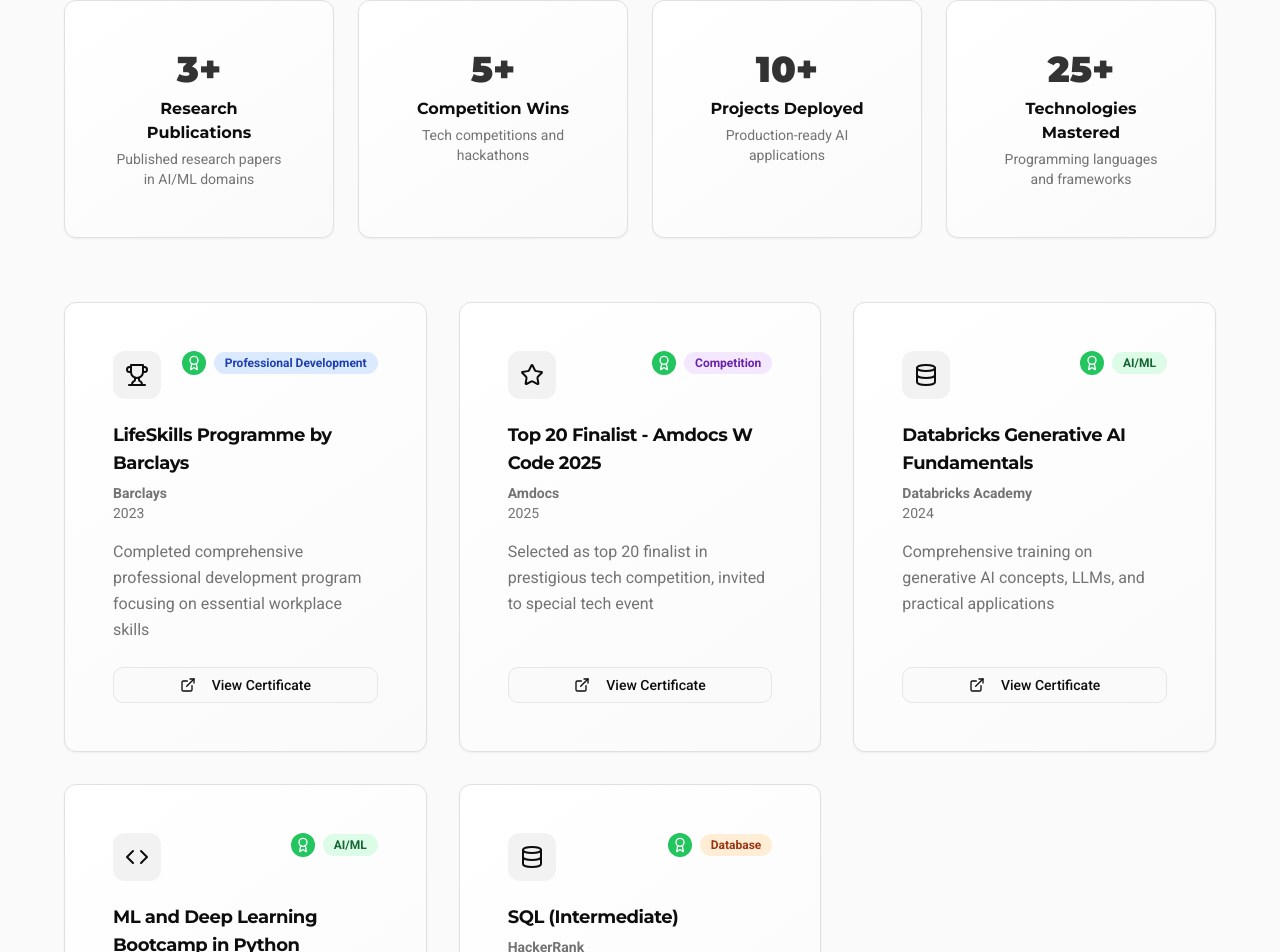
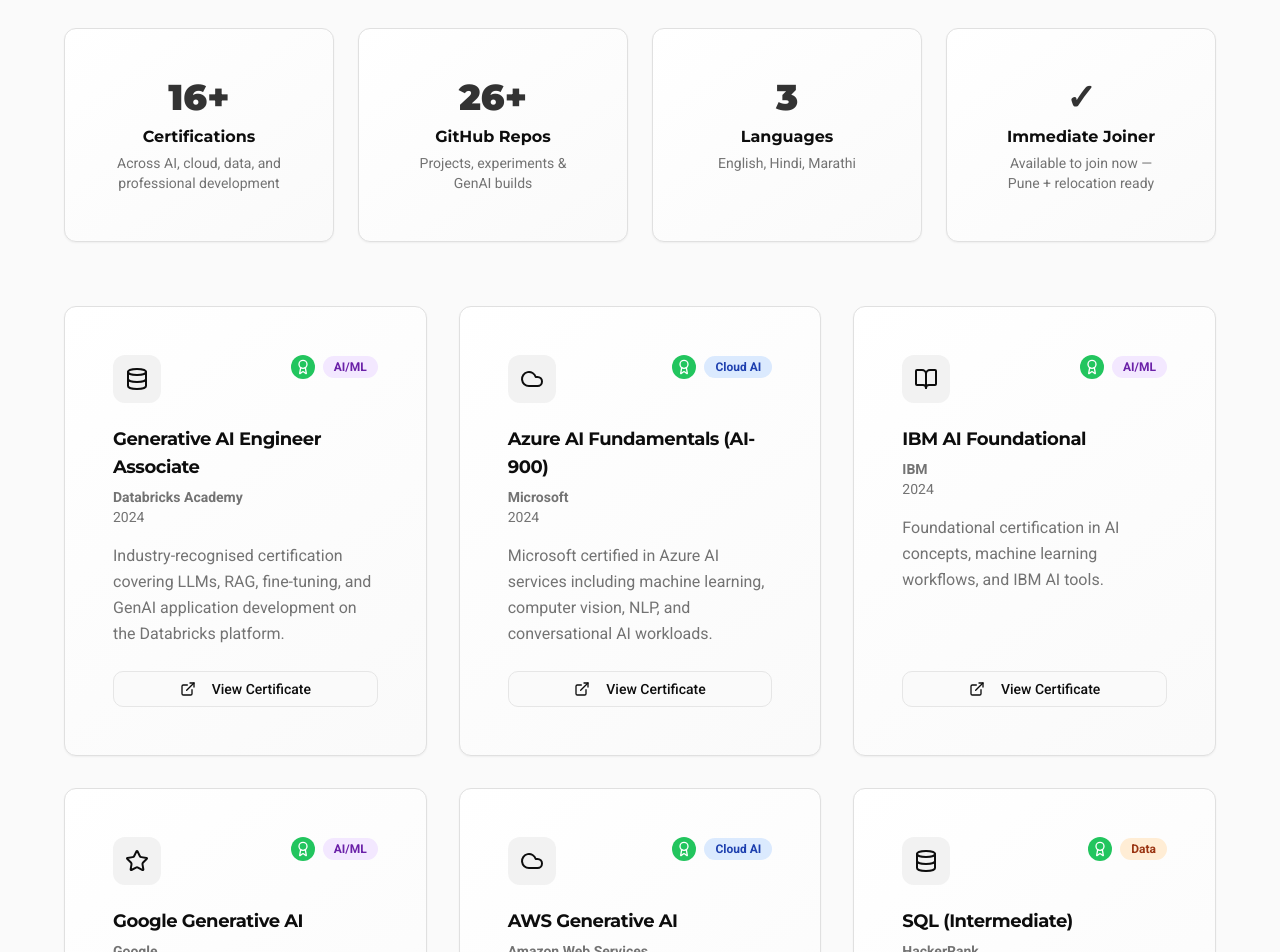
Before and after one commit to Komoleeka9/komoleeka-ai-genesis, a React (Vite) app: page / in a window 1280 px wide. Shown: the part 7958-8910 px from the top of the page. Built offline with nearby package versions, Linux system fonts and the light colour scheme.

Commit message:
Update Certifications.tsx

```diff
--- a/src/components/Certifications.tsx
+++ b/src/components/Certifications.tsx
@@ -1,85 +1,122 @@
 import { Card, CardContent, CardHeader, CardTitle } from "@/components/ui/card";
 import { Badge } from "@/components/ui/badge";
 import { Button } from "@/components/ui/button";
-import { Award, ExternalLink, Trophy, Star, Code, Database } from "lucide-react";
+import { Award, ExternalLink, Trophy, Star, Database, Cloud, Code, BookOpen } from "lucide-react";
 
 export function Certifications() {
   const certifications = [
     {
-      title: "LifeSkills Programme by Barclays",
-      issuer: "Barclays",
-      year: "2023",
-      type: "Professional Development",
-      description: "Completed comprehensive professional development program focusing on essential workplace skills",
-      icon: Trophy,
+      title: "Generative AI Engineer Associate",
+      issuer: "Databricks Academy",
+      year: "2024",
+      type: "AI/ML",
+      description: "Industry-recognised certification covering LLMs, RAG, fine-tuning, and GenAI application development on the Databricks platform.",
+      icon: Database,
       verified: true
     },
     {
-      title: "Top 20 Finalist - Amdocs W Code 2025",
-      issuer: "Amdocs",
-      year: "2025",
-      type: "Competition",
-      description: "Selected as top 20 finalist in prestigious tech competition, invited to special tech event",
+      title: "Azure AI Fundamentals (AI-900)",
+      issuer: "Microsoft",
+      year: "2024",
+      type: "Cloud AI",
+      description: "Microsoft certified in Azure AI services including machine learning, computer vision, NLP, and conversational AI workloads.",
+      icon: Cloud,
+      verified: true
+    },
+    {
+      title: "IBM AI Foundational",
+      issuer: "IBM",
+      year: "2024",
+      type: "AI/ML",
+      description: "Foundational certification in AI concepts, machine learning workflows, and IBM AI tools.",
+      icon: BookOpen,
+      verified: true
+    },
+    {
+      title: "Google Generative AI",
+      issuer: "Google",
+      year: "2024",
+      type: "AI/ML",
+      description: "Google-certified in Generative AI fundamentals, LLM architecture, and responsible AI practices via Google Cloud Skills Boost.",
       icon: Star,
       verified: true
     },
     {
-      title: "Databricks Generative AI Fundamentals",
-      issuer: "Databricks Academy",
+      title: "AWS Generative AI",
+      issuer: "Amazon Web Services",
       year: "2024",
-      type: "AI/ML",
-      description: "Comprehensive training on generative AI concepts, LLMs, and practical applications",
-      icon: Database,
-      verified: true
-    },
-    {
-      title: "ML and Deep Learning Bootcamp in Python",
-      issuer: "Udemy",
-      year: "2023",
-      type: "AI/ML",
-      description: "Intensive bootcamp covering machine learning algorithms and deep learning frameworks",
-      icon: Code,
+      type: "Cloud AI",
+      description: "Certified in AWS GenAI services, prompt engineering on Bedrock, and deploying generative AI workloads on AWS.",
+      icon: Cloud,
       verified: true
     },
     {
       title: "SQL (Intermediate)",
       issuer: "HackerRank",
       year: "2023",
-      type: "Database",
-      description: "Demonstrated proficiency in intermediate SQL concepts and database management",
+      type: "Data",
+      description: "Demonstrated proficiency in intermediate SQL — joins, subqueries, aggregations, and database management.",
       icon: Database,
+      verified: true
+    },
+    {
+      title: "McKinsey Forward Program",
+      issuer: "McKinsey & Company",
+      year: "2024",
+      type: "Professional Development",
+      description: "Completed McKinsey's competitive forward programme developing problem-solving, digital, and leadership skills.",
+      icon: Trophy,
+      verified: true
+    },
+    {
+      title: "Top 20 Finalist — Amdocs W Code 2025",
+      issuer: "Amdocs",
+      year: "2025",
+      type: "Competition",
+      description: "Selected as a Top 20 national finalist in the Amdocs W Code 2025 tech competition with an invite to an exclusive tech event.",
+      icon: Star,
+      verified: true
+    },
+    {
+      title: "ML & Deep Learning Bootcamp",
+      issuer: "Udemy",
+      year: "2023",
+      type: "AI/ML",
+      description: "Intensive bootcamp covering ML algorithms, neural networks, CNNs, and deep learning frameworks in Python.",
+      icon: Code,
       verified: true
     }
   ];
 
   const achievements = [
     {
-      title: "Research Publications",
-      count: "3+",
-      description: "Published research papers in AI/ML domains"
+      title: "Certifications",
+      count: "16+",
+      description: "Across AI, cloud, data, and professional development"
     },
     {
-      title: "Competition Wins",
-      count: "5+",
-      description: "Tech competitions and hackathons"
+      title: "GitHub Repos",
+      count: "26+",
+      description: "Projects, experiments & GenAI builds"
     },
     {
-      title: "Projects Deployed",
-      count: "10+",
-      description: "Production-ready AI applications"
+      title: "Languages",
+      count: "3",
+      description: "English, Hindi, Marathi"
     },
     {
-      title: "Technologies Mastered",
-      count: "25+",
-      description: "Programming languages and frameworks"
+      title: "Immediate Joiner",
+      count: "✓",
+      description: "Available to join now — Pune + relocation ready"
     }
   ];
 
-  const typeColors = {
-    "Professional Development": "bg-blue-100 text-blue-800 dark:bg-blue-900 dark:text-blue-200",
-    "Competition": "bg-purple-100 text-purple-800 dark:bg-purple-900 dark:text-purple-200",
-    "AI/ML": "bg-green-100 text-green-800 dark:bg-green-900 dark:text-green-200",
-    "Database": "bg-orange-100 text-orange-800 dark:bg-orange-900 dark:text-orange-200"
+  const typeColors: Record<string, string> = {
+    "AI/ML": "bg-purple-100 text-purple-800 dark:bg-purple-900 dark:text-purple-200",
+    "Cloud AI": "bg-blue-100 text-blue-800 dark:bg-blue-900 dark:text-blue-200",
+    "Data": "bg-orange-100 text-orange-800 dark:bg-orange-900 dark:text-orange-200",
+    "Professional Development": "bg-green-100 text-green-800 dark:bg-green-900 dark:text-green-200",
+    "Competition": "bg-yellow-100 text-yellow-800 dark:bg-yellow-900 dark:text-yellow-200"
   };
 
   return (
@@ -92,12 +129,12 @@ export function Certifications() {
               Certifications & Achievements
             </h2>
             <p className="font-roboto text-xl text-muted-foreground max-w-3xl mx-auto">
-              Continuous learning and recognition in cutting-edge technologies
+              Continuous learning across GenAI, cloud AI, and professional development — 16+ certifications and counting
             </p>
             <div className="w-24 h-1 bg-gradient-to-r from-tech-accent to-foreground mx-auto rounded-full mt-6" />
           </div>
 
-          {/* Achievements Stats */}
+          {/* Quick Stats */}
           <div className="grid grid-cols-2 md:grid-cols-4 gap-6 mb-16">
             {achievements.map((achievement, index) => (
               <Card key={index} className="tech-card text-center group">
@@ -131,7 +168,7 @@ export function Certifications() {
                           <Award className="h-4 w-4 text-white" />
                         </div>
                       )}
-                      <Badge className={`text-xs ${typeColors[cert.type as keyof typeof typeColors]}`}>
+                      <Badge className={`text-xs ${typeColors[cert.type] ?? ""}`}>
                         {cert.type}
                       </Badge>
                     </div>
@@ -152,11 +189,7 @@ export function Certifications() {
                     {cert.description}
                   </p>
 
-                  <Button
-                    variant="outline"
-                    size="sm"
-                    className="group/btn w-full"
-                  >
+                  <Button variant="outline" size="sm" className="group/btn w-full">
                     <ExternalLink className="h-4 w-4 mr-2 group-hover/btn:scale-110 transition-transform" />
                     View Certificate
                   </Button>
@@ -165,7 +198,7 @@ export function Certifications() {
             ))}
           </div>
 
-          {/* Additional Recognition */}
+          {/* Drive Portfolio CTA */}
           <div className="text-center">
             <Card className="tech-card max-w-2xl mx-auto">
               <CardContent className="p-8">
@@ -174,16 +207,21 @@ export function Certifications() {
                     <Trophy className="h-8 w-8 text-primary-foreground" />
                   </div>
                   <h3 className="font-montserrat font-bold text-2xl text-foreground mb-2">
-                    More Certifications Available
+                    Full Certification Portfolio
                   </h3>
                   <p className="text-muted-foreground mb-6">
-                    For a complete list of certifications and detailed portfolio, visit my Google Drive certification portfolio.
+                    View all 16+ certificates with verification links on Google Drive.
                   </p>
                 </div>
 
                 <Button
                   className="hire-button font-montserrat font-semibold"
-                  onClick={() => window.open("https://drive.google.com/drive/folders/1QRLC_pbXIAOmnxEDZO_lhzA-kactFq_M?usp=sharing", "_blank")}
+                  onClick={() =>
+                    window.open(
+                      "https://drive.google.com/drive/folders/1QRLC_pbXIAOmnxEDZO_lhzA-kactFq_M?usp=sharing",
+                      "_blank"
+                    )
+                  }
                 >
                   <ExternalLink className="h-4 w-4 mr-2" />
                   View Full Portfolio
```
